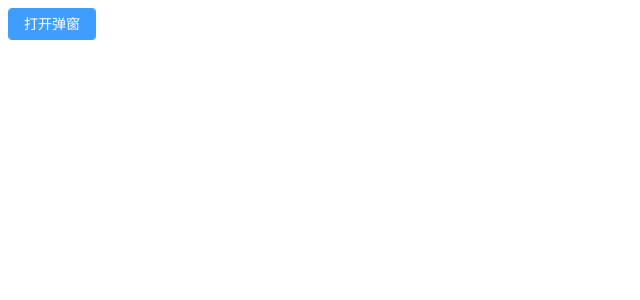
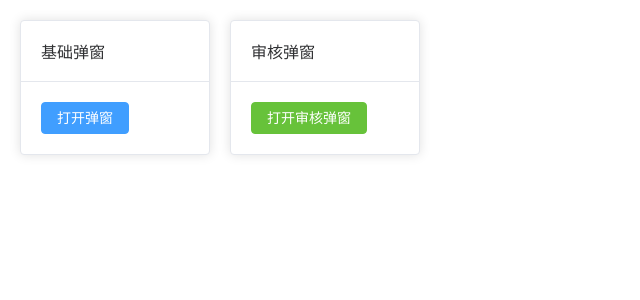
Before and after one commit to lidy5436/website-core-vue, a Vue app: page / in a window 1280 px wide. Shown: the top 300 px of the page, without its empty margins (0-640 px from the left). Built offline with nearby package versions, Linux system fonts and the light colour scheme.

Commit message:
【新增】审核弹窗模板

```diff
--- a/src/assets/css/index.css
+++ b/src/assets/css/index.css
@@ -2,6 +2,8 @@
 
 }
 body {
+    margin: 0;
+    padding: 0;
 
 }
 #app {
--- /dev/null
+++ b/src/components/basicAuthDialog/index.vue
@@ -0,0 +1,79 @@
+<template>
+  <el-dialog
+      title="审核"
+      width="30%"
+      draggable
+      append-to-body
+      destroy-on-close
+      v-model="dialogVisible">
+    <el-form v-model="form">
+      <el-form-item prop="status" label="审核状态">
+        <el-select v-model="form.status" placeholder="请选择审核状态">
+          <el-option
+              v-for="(item,index) in options"
+              :key="index"
+              :label="item.label"
+              :value="item.value"/>
+        </el-select>
+      </el-form-item>
+      <el-form-item prop="opinion" label="审核意见">
+        <el-input
+            v-model="form.opinion"
+            type="textarea"
+            :rows="4"
+            :maxlength="99"
+            show-word-limit
+            placeholder="请输入审核意见"/>
+      </el-form-item>
+    </el-form>
+    <template #footer>
+      <div>
+        <el-button @click="handleCancel">取 消</el-button>
+        <el-button type="primary" @click="handleSubmit">确 定</el-button>
+      </div>
+    </template>
+  </el-dialog>
+
+</template>
+
+<script setup>
+import {reactive, ref} from "vue";
+
+// 弹窗打开标识
+const dialogVisible = ref(false);
+// 表单内容
+const form = reactive({
+  id: undefined,
+  status: 0,
+  opinion: undefined,
+});
+// 审核下拉框数据
+const options = [
+  {value: 0, label: '通过'},
+  {value: 1, label: '拒绝'},
+]
+
+// 打开方法
+const open = () => dialogVisible.value = true;
+// 关闭方法
+const close = () => dialogVisible.value = false;
+// 取消方法
+const handleCancel = () => {
+  close();
+}
+// 确认方法
+const handleSubmit = () => {
+  close()
+}
+
+defineExpose({
+  open,
+  close,
+  form,
+})
+
+</script>
+
+<style scoped>
+
+</style>
--- a/src/components/basicDialog/index.vue
+++ b/src/components/basicDialog/index.vue
@@ -2,6 +2,7 @@
   <el-dialog
       title="弹窗标题"
       draggable
+      append-to-body
       destroy-on-close
       v-model="dialogVisible">
     <div>弹窗内容</div>
--- a/src/view/home/index.vue
+++ b/src/view/home/index.vue
@@ -1,27 +1,52 @@
 <template>
-  <div>
-    <el-button type="primary" @click="handleOpenDialog">打开弹窗</el-button>
+  <div class="page-wrapper">
+    <el-row :gutter="20">
+      <el-col :span="4">
+        <el-card header="基础弹窗">
+          <el-button type="primary" @click="handleOpenDialog">打开弹窗</el-button>
+        </el-card>
+      </el-col>
+      <el-col :span="4">
+        <el-card header="审核弹窗">
+          <el-button type="success" @click="handleOpenAuthDialog">打开审核弹窗</el-button>
+        </el-card>
+      </el-col>
+    </el-row>
+
   </div>
 
   <!-- 基础弹窗 -->
   <basic-dialog ref="basicDialogRef"/>
+  <!-- 审核弹窗 -->
+  <basic-auth-dialog ref="basicAuthDialogRef"/>
 
 </template>
 
 <script setup>
 import {ref} from "vue";
 import BasicDialog from '@/components/basicDialog/index.vue'
+import BasicAuthDialog from '@/components/basicAuthDialog/index.vue'
+
 
 // 基础弹窗
 const basicDialogRef = ref(undefined)
-
 // 打开弹窗
 const handleOpenDialog = () => {
   basicDialogRef.value.open()
+}
 
+// 审核弹窗
+const basicAuthDialogRef = ref(undefined);
+// 打开审核弹窗
+const handleOpenAuthDialog = () => {
+  basicAuthDialogRef.value.open()
 }
 </script>
 
 <style scoped>
-
+.page-wrapper {
+  padding: 20px;
+  box-sizing: border-box;
+  overflow-x: hidden;
+}
 </style>
```
